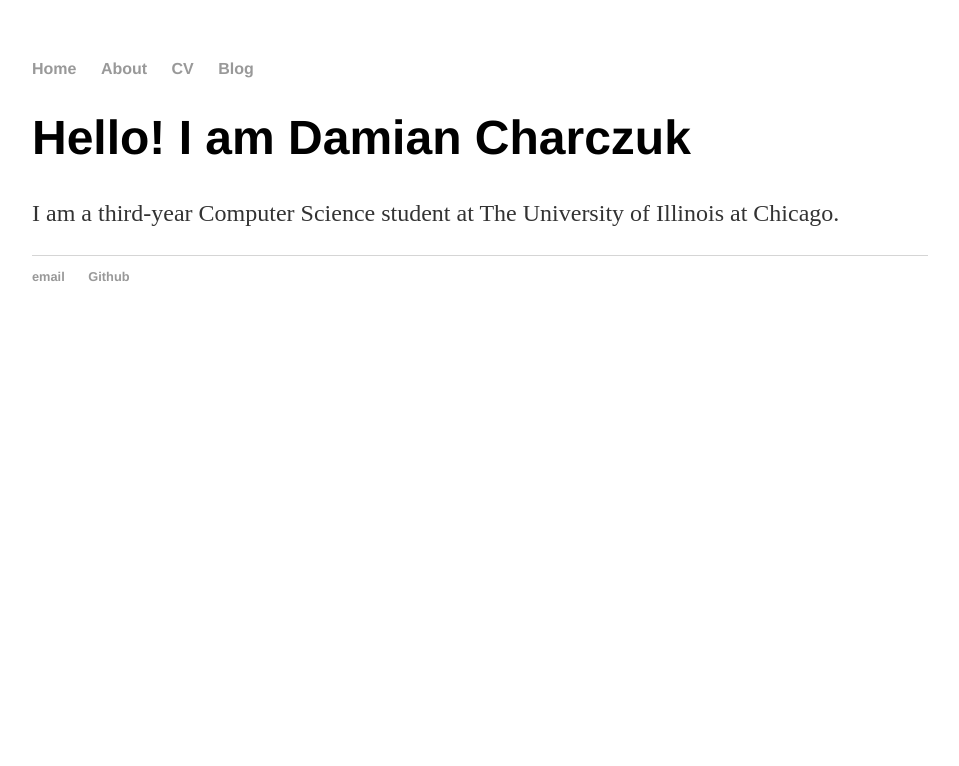
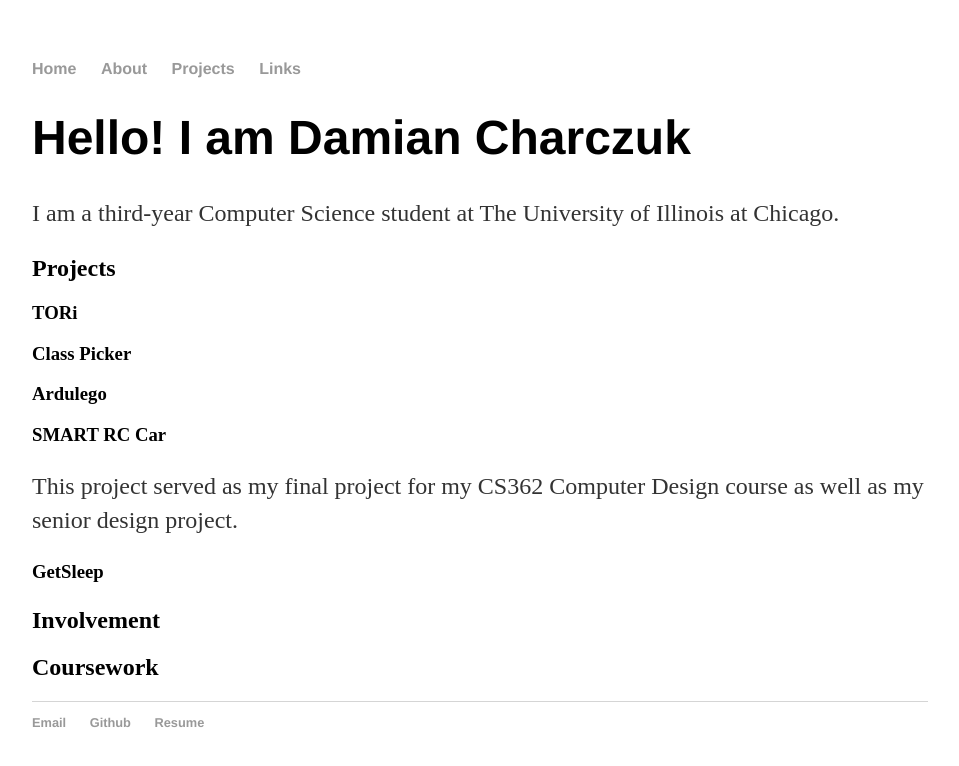
Before and after one commit to dchar18/dchar18.github.io, a plain HTML site: page index.html in a window 1280 px wide. Shown: the whole page, without its empty margins (160-1119 px from the left). Drawn offline with Linux system fonts and the light colour scheme.

```diff
--- a/css/main.css
+++ b/css/main.css
@@ -41,3 +41,7 @@
 ul.posts li {
     list-style: none;
 }
+
+.project-description {
+    font-size: 10;
+}
--- a/index.html
+++ b/index.html
@@ -2,27 +2,65 @@
 <html>
 	<head>
 		<title>Damian Charczuk</title>
+<!--
+        <meta name="viewport" content="width=device-width, initial-scale=1">
+        <link rel="stylesheet" href="https://maxcdn.bootstrapcdn.com/bootstrap/3.4.1/css/bootstrap.min.css">
+-->
         <link rel="stylesheet" href="css/main.css">
 	</head>
 	<body>
 		<nav>
     		<ul>
         		<li><a href="/">Home</a></li>
-	        	<li><a href="/about">About</a></li>
-        		<li><a href="/cv">CV</a></li>
-        		<li><a href="/blog">Blog</a></li>
+	        	<li><a href="/">About</a></li>
+        		<li><a href="#projects">Projects</a></li>
+        		<li><a href="#footer">Links</a></li>
     		</ul>
 		</nav>
 		<div class="container">
     		<div class="blurb">
         		<h1>Hello! I am Damian Charczuk</h1>
 				<p>I am a third-year Computer Science student at The University of Illinois at Chicago. </p>
-    		</div><!-- /.blurb -->
-		</div><!-- /.container -->
-		<footer>
+    		</div>
+		</div>
+
+        <div id="projects">
+            <h2>Projects</h2>
+            <h3>TORi</h3>
+            <h3>Class Picker</h3>
+            <h3>Ardulego</h3>
+            <h3>SMART RC Car</h3>
+            <p>This project served as my final project for my CS362 Computer Design course as well as my senior design project.</p>
+            <h3>GetSleep</h3>
+            <p></p>
+        </div>
+
+        <div class="container">
+            <h2>Involvement</h2>
+        </div>
+
+        <div class="container">
+            <h2>Coursework</h2>
+        </div>
+
+		<footer id="footer">
     		<ul>
-        		<li><a href="mailto:dncharczuk81800@gmail.com">email</a></li>
-        		<li><a href = "https://github.com/dchar18?tab=repositories" target="_blank"> Github </a></li>
+        		<li>
+                    <a href="mailto:dncharczuk81800@gmail.com">
+                        Email
+                    </a>
+                </li>
+        		<li>
+                    <a href = "https://github.com/dchar18?tab=repositories" target="_blank">
+                        Github
+                    </a>
+                </li>
+                    <a href="Resources/Resume.pdf" target="_blank">
+                        Resume
+                    </a>
+                <li>
+
+                </li>
 			</ul>
 		</footer>
 	</body>
```
Also changed, not shown: 1 other file.
